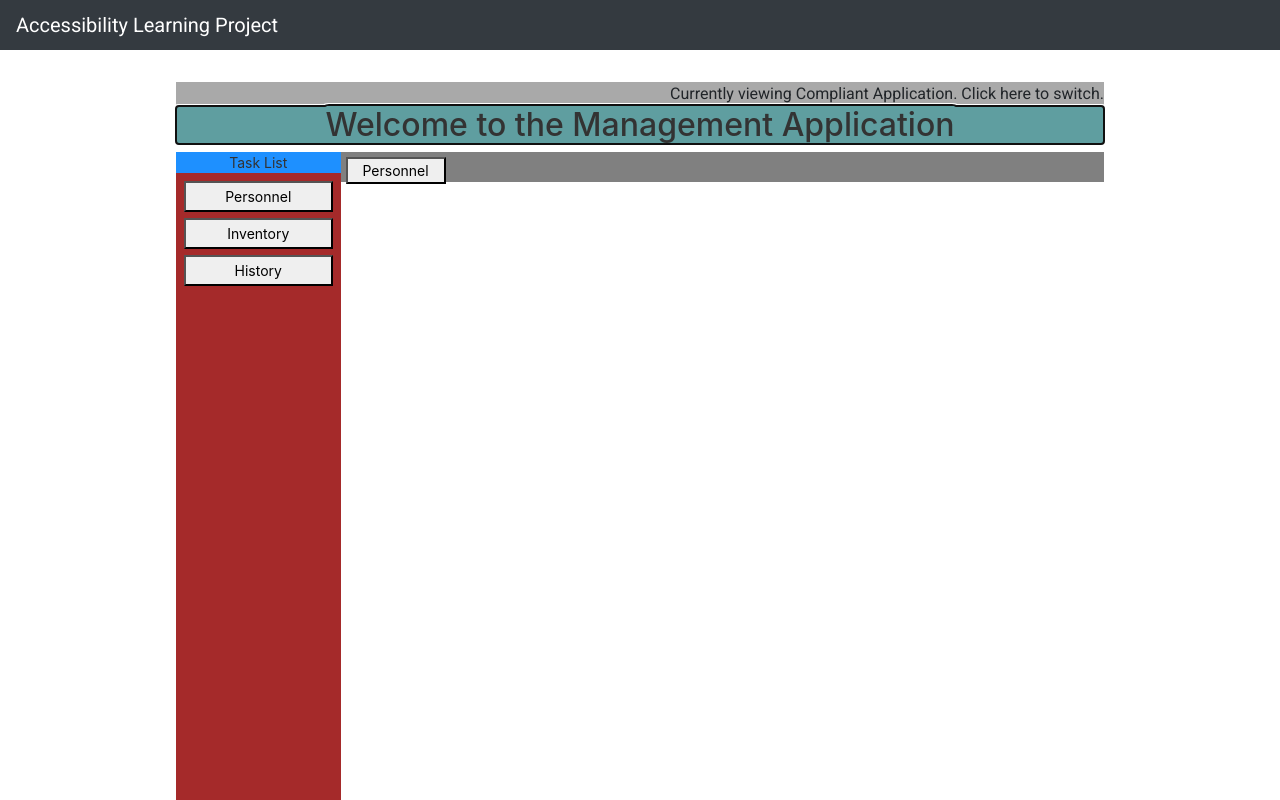
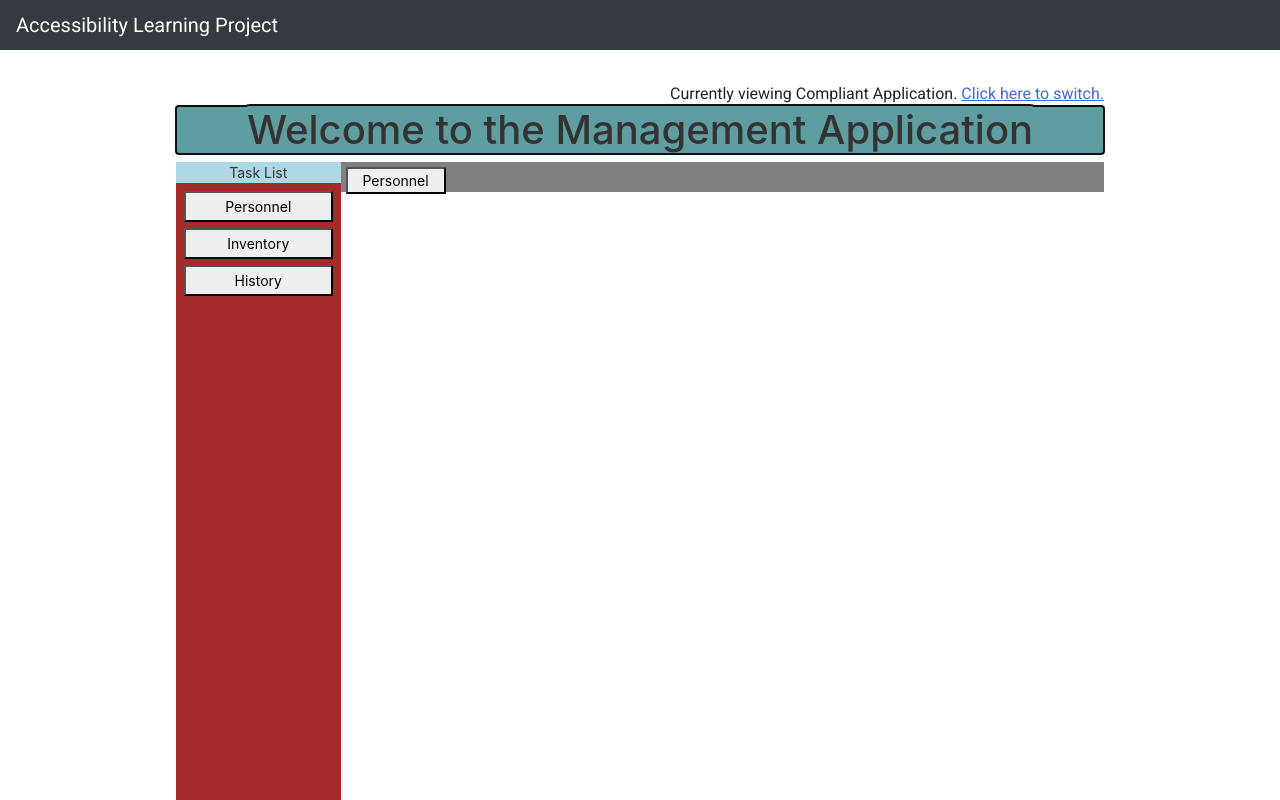
Before and after one commit to rkworth/accessibility-learning-project, an Angular app: page /management/compliant in a window 1280 px wide. Shown: the top 800 px of the page. Built offline with nearby package versions, Linux system fonts and the light colour scheme.

Commit message:
Minimally fixing colors and headers

```diff
--- a/src/app/management-app/compliant/header/header.component.html
+++ b/src/app/management-app/compliant/header/header.component.html
@@ -1,3 +1,3 @@
 <div class="title">
-	<h2 #title tabindex="0">Welcome to the Management Application</h2>
+	<h1 #title tabindex="0">Welcome to the Management Application</h1>
 </div>
--- a/src/app/management-app/compliant/personnel-form/personnel-form.component.html
+++ b/src/app/management-app/compliant/personnel-form/personnel-form.component.html
@@ -1,7 +1,7 @@
 <div id="claimant_form">
   <div class="claimant_form_header">
     <div class="header">
-      <h3 #title tabindex="0">Claimant Info Form</h3>
+      <h2 #title tabindex="0">Claimant Info Form</h2>
     </div>
     <div class="close" (click)="onCancel()" tabindex="0" aria-label="Close" role="button"></div>
   </div>
@@ -19,11 +19,11 @@
       <input type="text" id="claimant.lastName" [(ngModel)]="curClaimant.lastName" />
     </div>
     <div class="claimant_form_field">
-      <label for="claimant.address1">Address</label>
+      <label for="claimant.address1">Address Line 1</label>
       <input type="text" id="claimant.address1" [(ngModel)]="curClaimant.address1" />
     </div>
     <div class="claimant_form_field">
-      <label for="claimant.address1"></label>
+      <label for="claimant.address2">Address Line 2</label>
       <input type="text" id="claimant.address2" [(ngModel)]="curClaimant.address2" />
     </div>
     <div class="claimant_form_field">
@@ -31,11 +31,11 @@
       <input type="text" id="claimant.city" [(ngModel)]="curClaimant.city" />
     </div>
     <div class="claimant_form_field">
-      <label>State</label>
+      <label for="claimant.state">State</label>
       <input type="text" id="claimant.state" [(ngModel)]="curClaimant.state" />
     </div>
     <div class="claimant_form_field">
-      <label>Zip Code</label>
+      <label for="claimant.zip">Zip Code</label>
       <input type="text" id="claimant.zip" [(ngModel)]="curClaimant.zip" />
     </div>
   </div>
--- a/src/app/management-app/compliant/personnel-form/personnel-form.component.scss
+++ b/src/app/management-app/compliant/personnel-form/personnel-form.component.scss
@@ -7,7 +7,7 @@
 	position: fixed;
 	top: 15%;
 	left: 25%;
-	background-color: darkgreen;
+	background-color: darkseagreen;
 	border: 2px;
 	display: none;
   	overflow: auto;
@@ -31,10 +31,10 @@
   top: 8px;
   width: 33px;
   height: 33px;
-  opacity: 0.3;
+  opacity: 1;
 }
 .close:hover {
-  opacity: 1;
+  opacity: 0.25;
   cursor: pointer;
 }
 .close:before, .close:after {
--- a/src/app/management-app/compliant/sidebar/sidebar.component.scss
+++ b/src/app/management-app/compliant/sidebar/sidebar.component.scss
@@ -7,7 +7,7 @@
 }
 
 .container_header {
-	background-color: dodgerblue;
+	background-color: lightblue;
 }
 
 .container_items {
--- a/src/app/management-app/management.component.scss
+++ b/src/app/management-app/management.component.scss
@@ -1,5 +1,10 @@
 p.compliant-status {
     text-align: right;
-    background-color: darkgray;
+    background-color: white;
     margin: 0;
+
+    a {
+        color: royalblue;
+        text-decoration: underline;
+    }
 }
```
